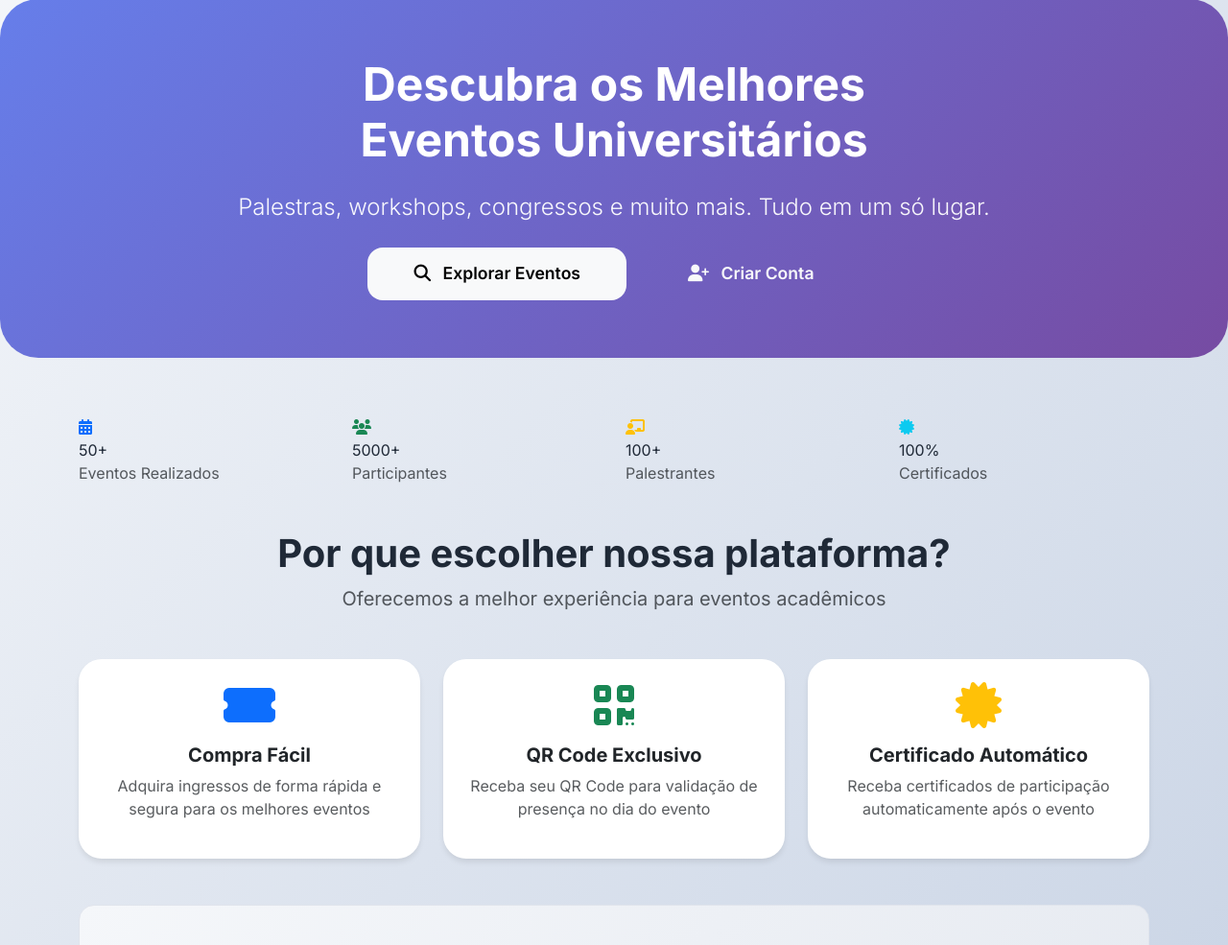
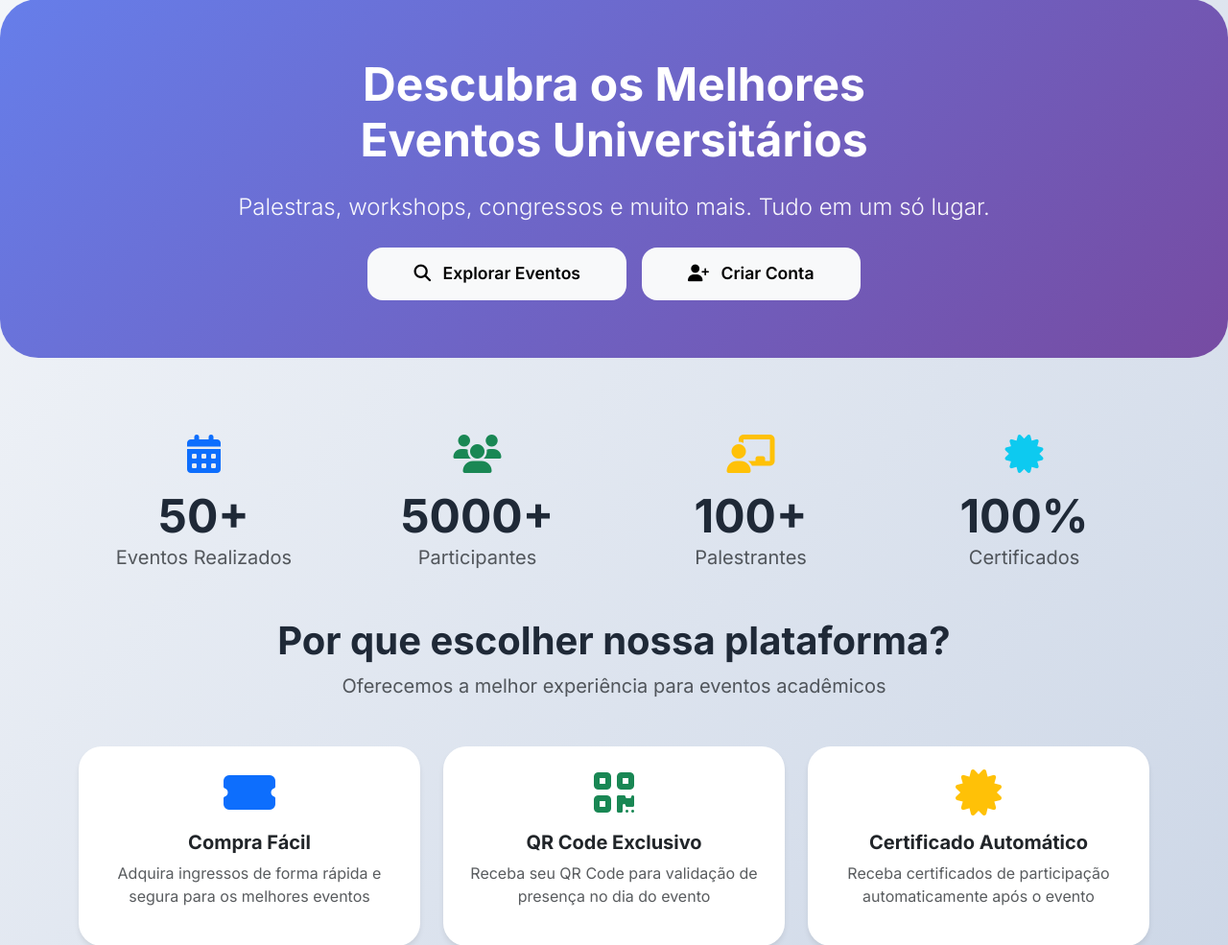
Before and after one commit to sounicolaslima/eventos-universitarios, a Django app: template src/eventos/templates/eventos/home.html in a window 1280 px wide. Shown: the part 101-1086 px from the top of the page at 96% size. Run offline with Django 5.2, Linux system fonts and the light colour scheme; the template is opened without the code that fills it, so the values that code supplies are empty.

```diff
--- a/src/eventos/templates/eventos/home.html
+++ b/src/eventos/templates/eventos/home.html
@@ -17,7 +17,7 @@
                 <i class="fas fa-search me-2"></i> Explorar Eventos
             </a>
             {% if not user.is_authenticated %}
-                <a href="{% url 'registro' %}" class="btn btn-outline-light btn-lg px-5">
+                <a href="{% url 'registro' %}" class="btn btn-light btn-lg px-5">
                     <i class="fas fa-user-plus me-2"></i> Criar Conta
                 </a>
             {% endif %}
@@ -25,35 +25,38 @@
     </div>
 </div>
 
-<!-- Stats Section -->
+<!-- Espaço entre os botões e as estatísticas -->
+<div style="margin-top: 80px;"></div>
+
+<!-- Stats Section - Centralizada -->
 <div class="container mb-5">
-    <div class="row g-4">
-        <div class="col-md-3" data-aos="fade-up" data-aos-delay="100">
-            <div class="dashboard-stats">
-                <i class="fas fa-calendar-alt text-primary"></i>
-                <div class="stats-number">50+</div>
-                <p class="text-muted mb-0">Eventos Realizados</p>
+    <div class="row g-4 justify-content-center">
+        <div class="col-md-3 col-sm-6" data-aos="fade-up" data-aos-delay="100">
+            <div class="dashboard-stats text-center">
+                <i class="fas fa-calendar-alt text-primary fs-1 mb-3"></i>
+                <div class="stats-number display-5 fw-bold">50+</div>
+                <p class="text-muted mb-0 fs-5">Eventos Realizados</p>
             </div>
         </div>
-        <div class="col-md-3" data-aos="fade-up" data-aos-delay="200">
-            <div class="dashboard-stats">
-                <i class="fas fa-users text-success"></i>
-                <div class="stats-number">5000+</div>
-                <p class="text-muted mb-0">Participantes</p>
+        <div class="col-md-3 col-sm-6" data-aos="fade-up" data-aos-delay="200">
+            <div class="dashboard-stats text-center">
+                <i class="fas fa-users text-success fs-1 mb-3"></i>
+                <div class="stats-number display-5 fw-bold">5000+</div>
+                <p class="text-muted mb-0 fs-5">Participantes</p>
             </div>
         </div>
-        <div class="col-md-3" data-aos="fade-up" data-aos-delay="300">
-            <div class="dashboard-stats">
-                <i class="fas fa-chalkboard-teacher text-warning"></i>
-                <div class="stats-number">100+</div>
-                <p class="text-muted mb-0">Palestrantes</p>
+        <div class="col-md-3 col-sm-6" data-aos="fade-up" data-aos-delay="300">
+            <div class="dashboard-stats text-center">
+                <i class="fas fa-chalkboard-teacher text-warning fs-1 mb-3"></i>
+                <div class="stats-number display-5 fw-bold">100+</div>
+                <p class="text-muted mb-0 fs-5">Palestrantes</p>
             </div>
         </div>
-        <div class="col-md-3" data-aos="fade-up" data-aos-delay="400">
-            <div class="dashboard-stats">
-                <i class="fas fa-certificate text-info"></i>
-                <div class="stats-number">100%</div>
-                <p class="text-muted mb-0">Certificados</p>
+        <div class="col-md-3 col-sm-6" data-aos="fade-up" data-aos-delay="400">
+            <div class="dashboard-stats text-center">
+                <i class="fas fa-certificate text-info fs-1 mb-3"></i>
+                <div class="stats-number display-5 fw-bold">100%</div>
+                <p class="text-muted mb-0 fs-5">Certificados</p>
             </div>
         </div>
     </div>
@@ -96,7 +99,7 @@
     </div>
 </div>
 
-<!-- Call to Action - Texto em PRETO -->
+<!-- Call to Action -->
 <div class="container mb-5" data-aos="fade-up">
     <div class="p-5 rounded-4 text-center" style="background: linear-gradient(135deg, #f5f7fa 0%, #e5e9f0 100%); border: 1px solid #e0e4ec;">
         <h2 class="fw-bold mb-3" style="color: #1f2937;">Pronto para participar do próximo evento?</h2>
```
Also changed, not shown: src/eventos/views.py (+17 -9 lines), tests/test_views.py (+2 -2 lines).
